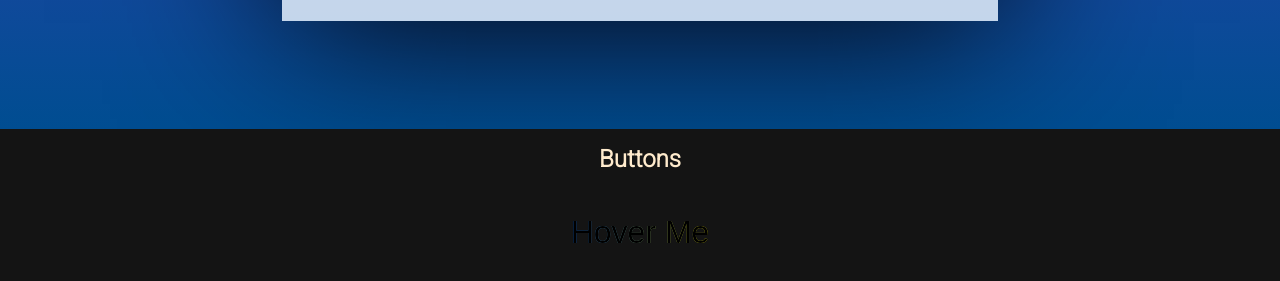
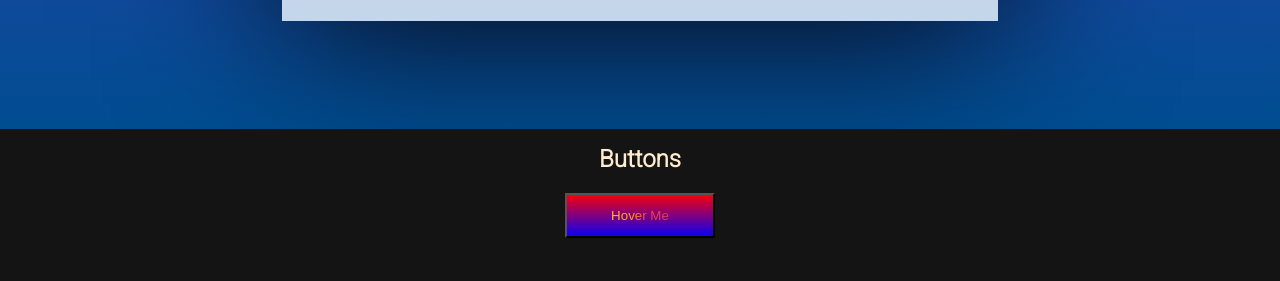
Before and after one commit to markobrkovic/portfolio-practice, a plain HTML site: page index.html in a window 1280 px wide. Shown: the part 4730-5011 px from the top of the page. Drawn offline with Linux system fonts and the light colour scheme.

Commit message:
Some practice

```diff
--- a/styles.css
+++ b/styles.css
@@ -408,21 +408,62 @@ html {
 }
 
 .practice__buttons__background {
-    background-image: linear-gradient(to right, rgb(0, 102, 255), rgb(255, 238, 0));
-    display: flex;
-    justify-content: center;
-    background-clip: text;
-    width: 10rem;
-    height: 5rem;
-}
+    background-image: linear-gradient(red, blue);
+    transition: background-image 0.5s linear;
+  }
+
+.practice__buttons__background:hover {
+    background-image: linear-gradient(green, orange);
+  }
 
 .practice__buttons__btn--gradient {
-    background-color: transparent;
-    border: transparent;
-    font-size: 2rem;
-    transition: all .3s ease-in-out;
-}
+    display: block;
+    width: 150px;
+    background: linear-gradient(90deg,#ffffff 3%,#ffffff 47%,#FFFF00 53%,#FFA500 72%,#F14444 77%,#D53567 88%,#9A109A 97%);
+    background-size: 200% 100%;
+    background-position: left center;
+    text-align: center;
+    padding: 13px 20px;
+    color: #fff;
+    background-clip: text;
+    -webkit-background-clip: text;
+    -webkit-text-fill-color: rgba(255,255,255,0.001);
+    transition: 256ms all;
+    position: relative;
+    cursor: pointer;
+  }
 
 .practice__buttons__btn--gradient:hover {
-    transform: scale(1.2);
+    background-color: #4CAF50;
+    color: #fff;
+  }
+
+.practice__buttons__btn--gradient:before {
+    content: '';
+    position: absolute;
+    top: -1px;
+    bottom: -1px;
+    left: -1px;
+    right: -1px;
+    background: linear-gradient(90deg,#ffffff 3%,#ffffff 47%,#FFFF00 53%,#FFA500 72%,#F14444 77%,#D53567 88%,#9A109A 97%);
+    transition: 256ms all;
+    z-index: -1;
+    background-size: 200% 100%;
+    background-position: left center;
+  }
+
+  .practice__buttons__btn--gradient:after {
+    background: rgb(24,24,24);
+    content: '';
+    position: absolute;
+    top: 0px;
+    bottom: 0px;
+    left: 0px;
+    right: 0px;
+    z-index: -1;
+  }
+
+  .practice__buttons__btn--gradient,
+.practice__buttons__btn--gradient:before {
+  background-position: right center;
 }
```
